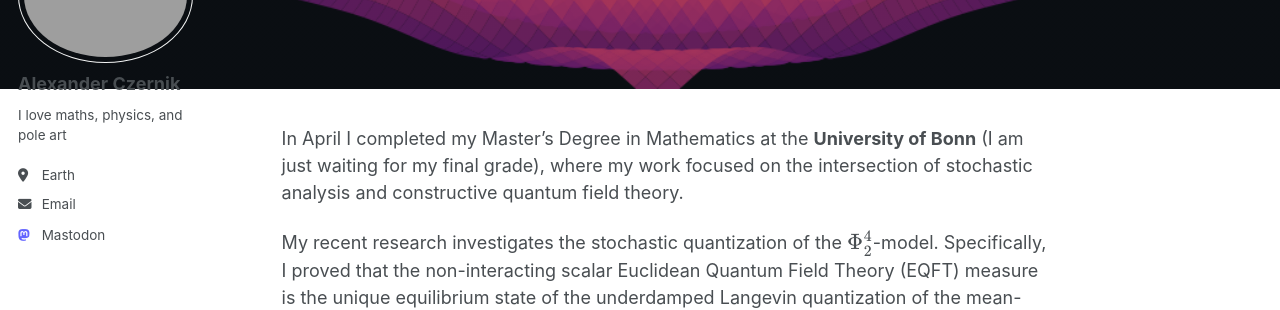
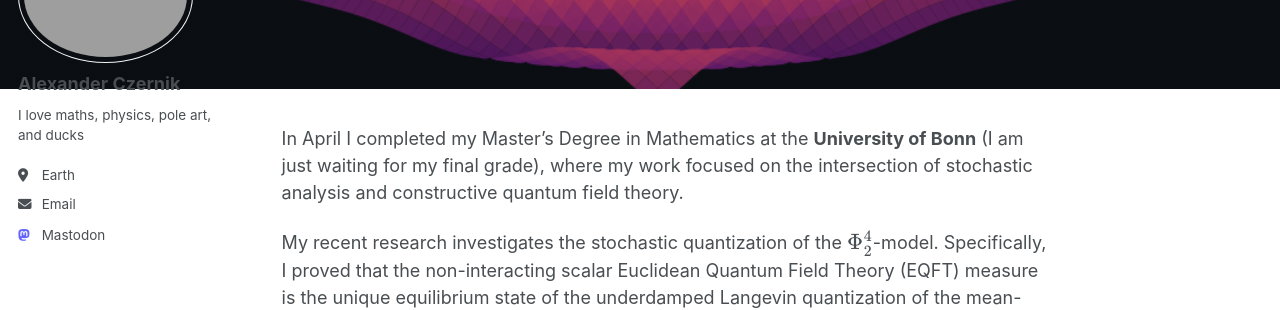
Before and after one commit to alexanderczernik/alexanderczernik.github.io, a Jekyll site: the page built from _pages/about.md, in a window 1280 px wide. Shown: the part 342-652 px from the top of the page. Built offline with Jekyll 4.4.1, drawn with Linux system fonts in a browser that asks for light colours; a script bundle is joined from its source files by our own code; library files that are not in the unit come from our copies.

Commit message:
Update bio to include love for ducks

```diff
--- a/_config.yml
+++ b/_config.yml
@@ -26,7 +26,7 @@ author:
   avatar           : "profile.png"
   name             : "Alexander Czernik"
   pronouns         : # example: "she/her"
-  bio              : "I love maths, physics, and pole art"
+  bio              : "I love maths, physics, pole art, and ducks"
   location         : "Earth"
   employer         : #
   uri              : # URL
```
